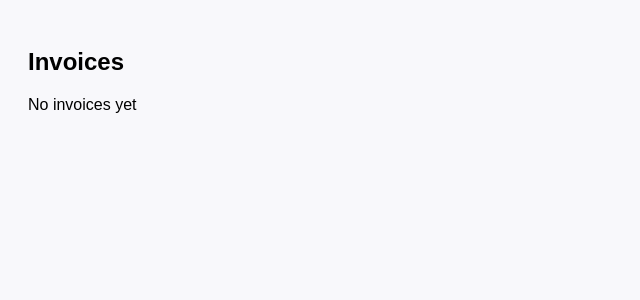
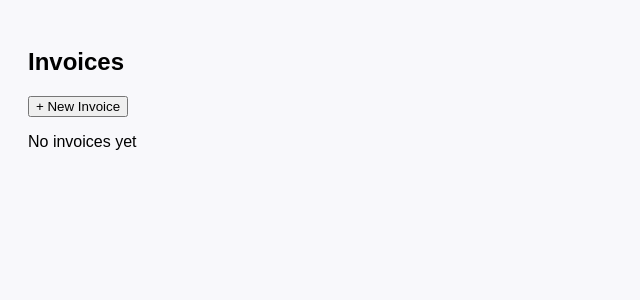
Before and after one commit to ISIOMA123123/INVOICEAPP, a React (Vite) app in the folder invoice-app/: page / in a window 1280 px wide. Shown: the top 300 px of the page, without its empty margins (0-640 px from the left). Built offline with nearby package versions, Linux system fonts and the light colour scheme.

Commit message:
update app.jsx

```diff
--- a/invoice-app/src/pages/InvoiceList.jsx
+++ b/invoice-app/src/pages/InvoiceList.jsx
@@ -4,13 +4,19 @@
 import { InvoiceContext } from "../context/InvoiceContext";
 import InvoiceCard from "../components/InvoiceCard";
 
+import { useNavigate } from "react-router-dom";
 
 function InvoiceList() {
+  const navigate = useNavigate();
   const { invoices } = useContext(InvoiceContext);
 
   return (
     <div>
       <h2>Invoices</h2>
+
+      <button onClick={() => navigate("/new")}>
+        + New Invoice
+      </button>
 
       {invoices.length === 0 ? (
         <p>No invoices yet</p>
@@ -24,4 +30,5 @@
 }
 
 
+
 export default InvoiceList;
```
Also changed, not shown: invoice-app/src/App.jsx (line endings or trailing spaces).
